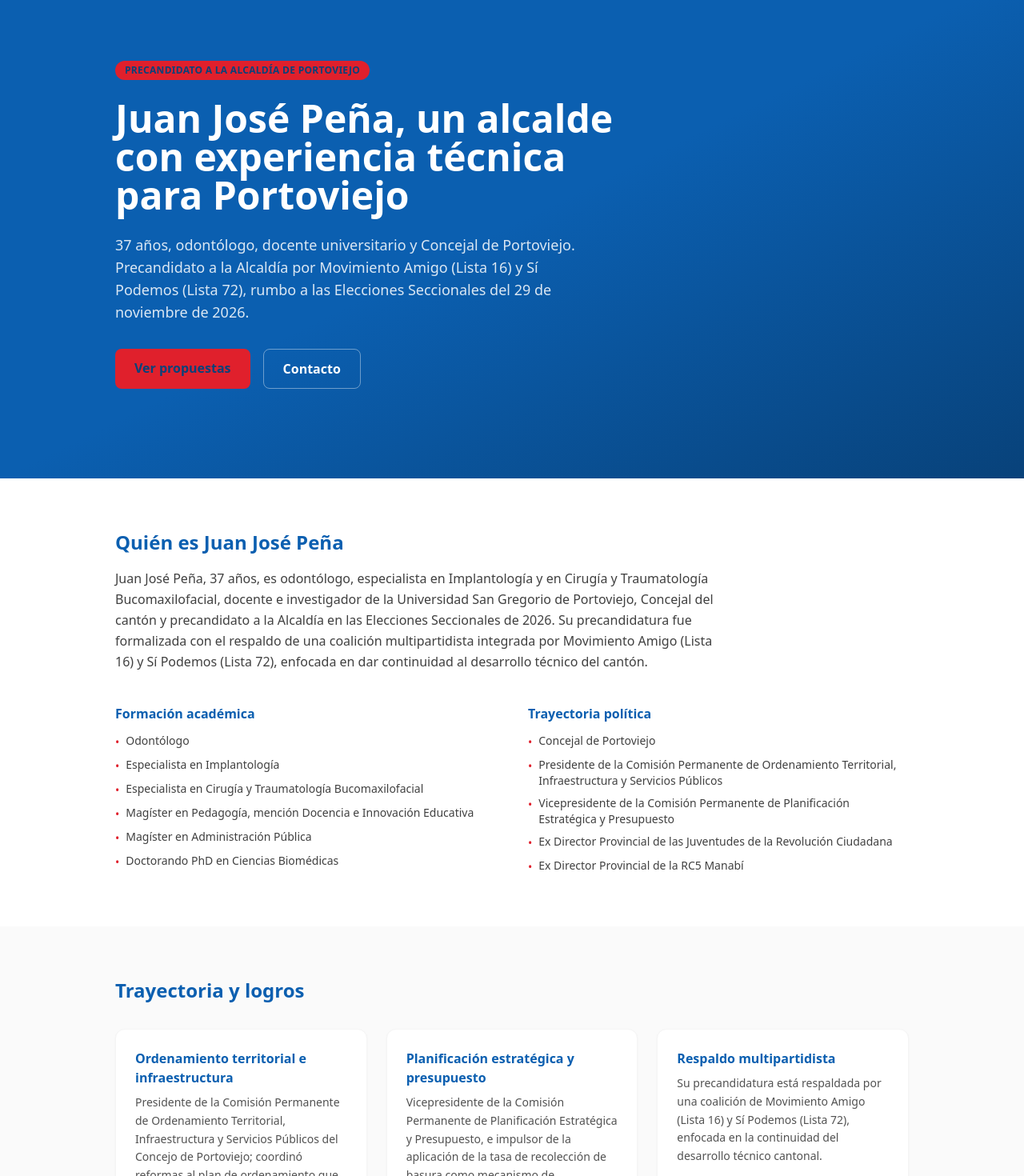
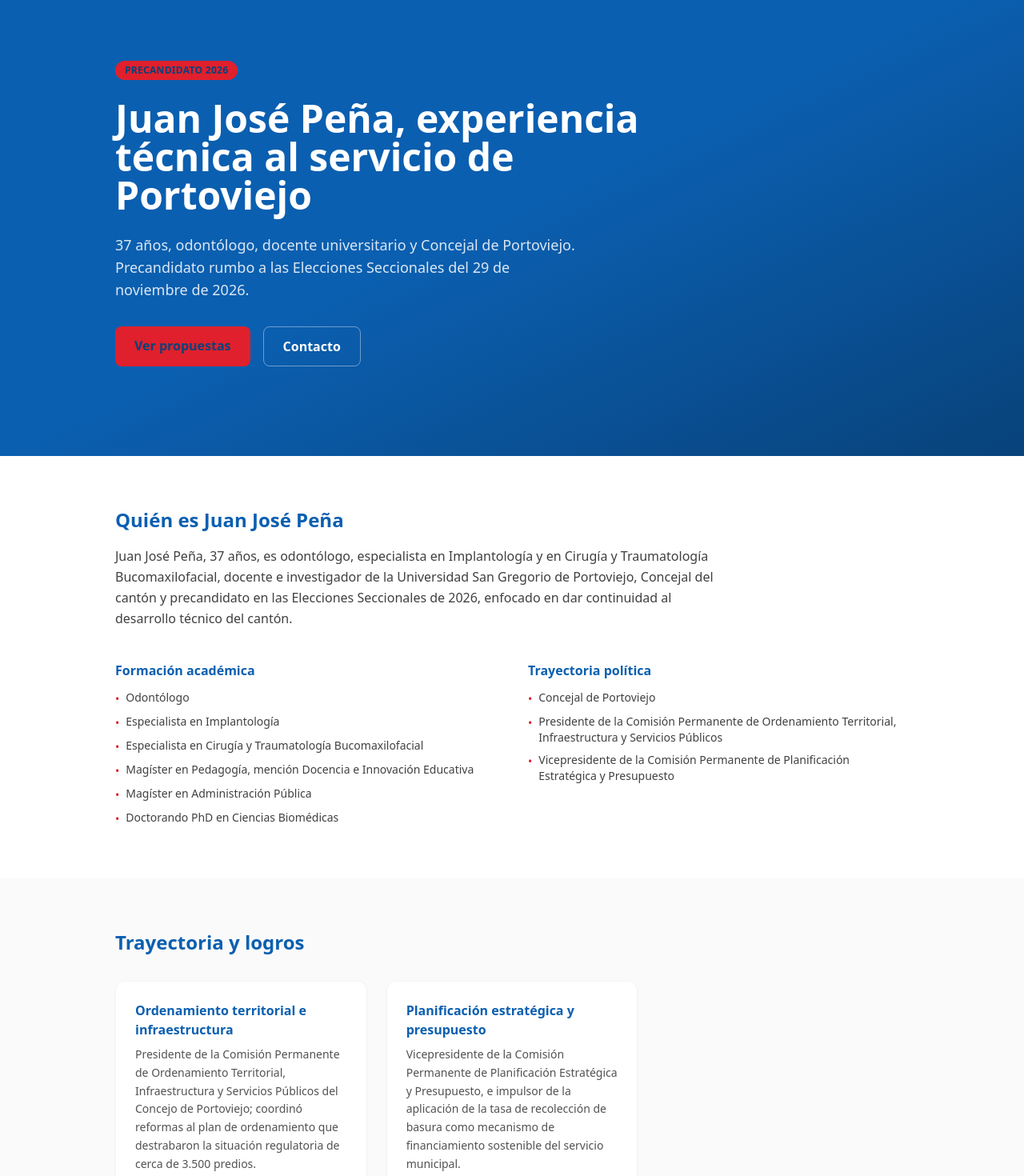
Before and after one commit to darcz23-hub/juanjosepena-site, a Next.js app: page / in a window 1280 px wide. Shown: the part 100-1570 px from the top of the page at 80% size. Built offline with nearby package versions, Linux system fonts and the light colour scheme.

Commit message:
Update page.js

```diff
--- a/app/(public)/page.js
+++ b/app/(public)/page.js
@@ -10,11 +10,6 @@ const LOGROS = [
     titulo: "Planificación estratégica y presupuesto",
     detalle:
       "Vicepresidente de la Comisión Permanente de Planificación Estratégica y Presupuesto, e impulsor de la aplicación de la tasa de recolección de basura como mecanismo de financiamiento sostenible del servicio municipal.",
-  },
-  {
-    titulo: "Respaldo multipartidista",
-    detalle:
-      "Su precandidatura está respaldada por una coalición de Movimiento Amigo (Lista 16) y Sí Podemos (Lista 72), enfocada en la continuidad del desarrollo técnico cantonal.",
   },
 ];
 
@@ -31,8 +26,6 @@ const TRAYECTORIA_POLITICA = [
   "Concejal de Portoviejo",
   "Presidente de la Comisión Permanente de Ordenamiento Territorial, Infraestructura y Servicios Públicos",
   "Vicepresidente de la Comisión Permanente de Planificación Estratégica y Presupuesto",
-  "Ex Director Provincial de las Juventudes de la Revolución Ciudadana",
-  "Ex Director Provincial de la RC5 Manabí",
 ];
 
 export default function HomePage() {
@@ -41,16 +34,15 @@ export default function HomePage() {
       <section className="bg-gradient-to-br from-marino via-marino to-marino-dark text-white">
         <div className="max-w-5xl mx-auto px-4 py-20 md:py-28 flex flex-col items-start gap-6">
           <span className="inline-block bg-acento text-marino-dark font-semibold text-xs uppercase tracking-wide px-3 py-1 rounded-full">
-            Precandidato a la Alcaldía de Portoviejo
+            Precandidato 2026
           </span>
           <h1 className="text-4xl md:text-5xl font-bold leading-tight max-w-2xl">
-            Juan José Peña, un alcalde con experiencia técnica para Portoviejo
+            Juan José Peña, experiencia técnica al servicio de Portoviejo
           </h1>
           <p className="text-white/85 max-w-xl text-lg">
             37 años, odontólogo, docente universitario y Concejal de
-            Portoviejo. Precandidato a la Alcaldía por Movimiento Amigo
-            (Lista 16) y Sí Podemos (Lista 72), rumbo a las Elecciones
-            Seccionales del 29 de noviembre de 2026.
+            Portoviejo. Precandidato rumbo a las Elecciones Seccionales
+            del 29 de noviembre de 2026.
           </p>
           <div className="flex flex-wrap gap-4 pt-2">
             <Link
@@ -75,11 +67,9 @@ export default function HomePage() {
           Juan José Peña, 37 años, es odontólogo, especialista en
           Implantología y en Cirugía y Traumatología Bucomaxilofacial,
           docente e investigador de la Universidad San Gregorio de
-          Portoviejo, Concejal del cantón y precandidato a la Alcaldía en las
-          Elecciones Seccionales de 2026. Su precandidatura fue formalizada
-          con el respaldo de una coalición multipartidista integrada por
-          Movimiento Amigo (Lista 16) y Sí Podemos (Lista 72), enfocada en
-          dar continuidad al desarrollo técnico del cantón.
+          Portoviejo, Concejal del cantón y precandidato en las
+          Elecciones Seccionales de 2026, enfocado en dar continuidad al
+          desarrollo técnico del cantón.
         </p>
 
         <div className="grid md:grid-cols-2 gap-10">
```
